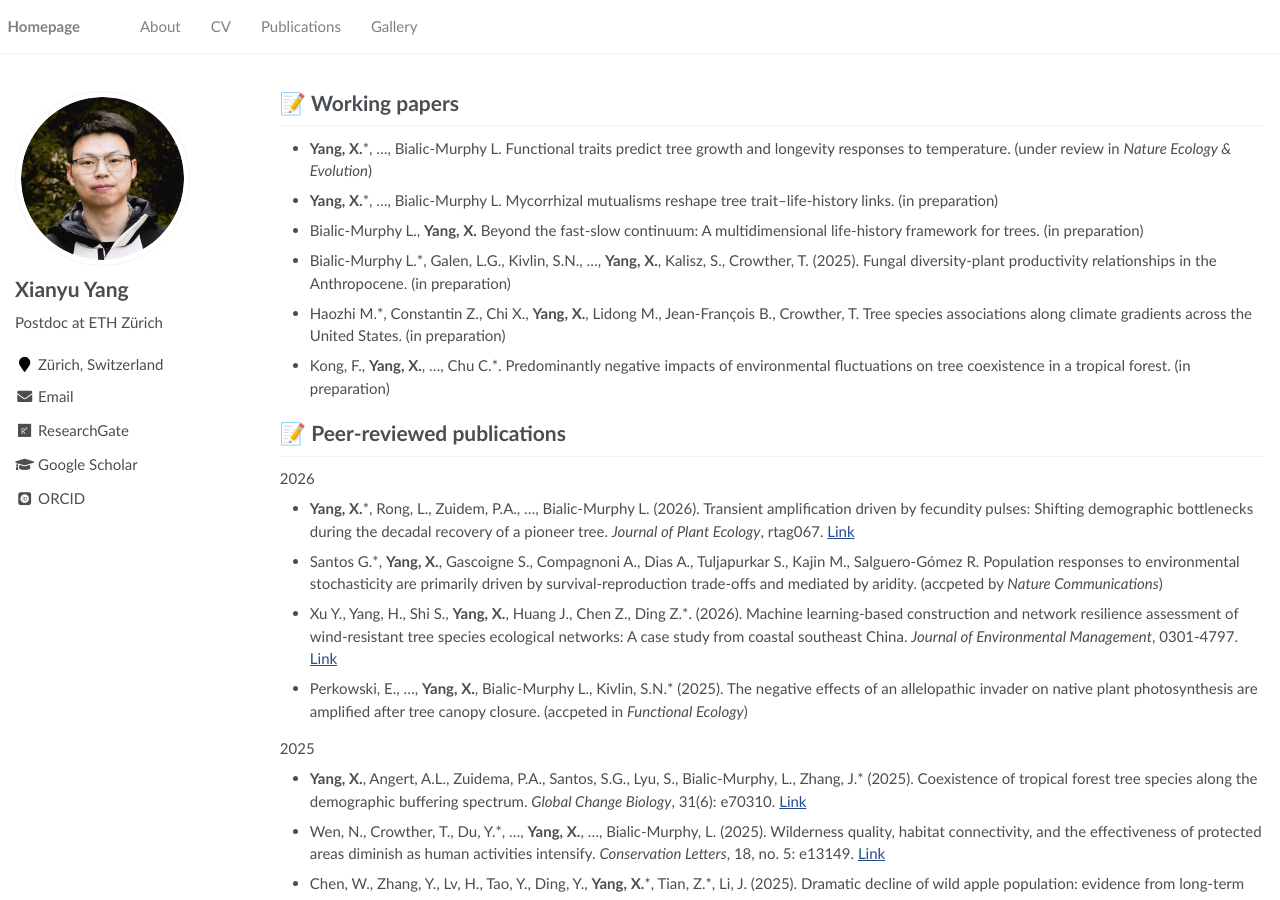
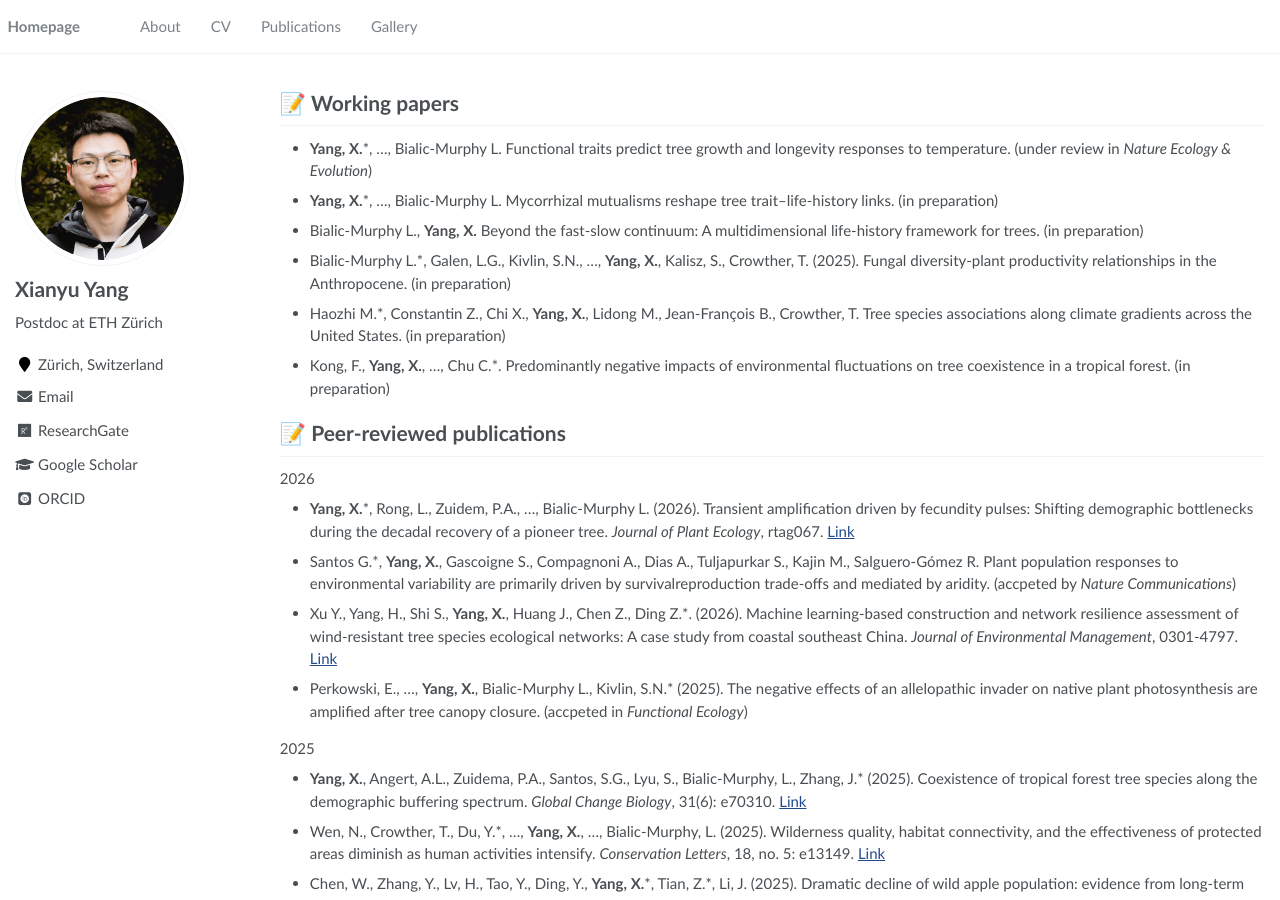
Before and after one commit to Xianyu-Yang/xianyu-yang.github.io, a Jekyll site: the page built from _pages/publications.md, in a window 1280 px wide and 900 px high. Built offline with Jekyll 4.4.1, drawn with Linux system fonts in a browser that asks for light colours; some web fonts are replaced.

Commit message:
Update publications.md

```diff
--- a/_pages/publications.md
+++ b/_pages/publications.md
@@ -24,7 +24,7 @@ author_profile: true
 2026
 -	**Yang, X.**\*, Rong, L., Zuidem, P.A., ..., Bialic-Murphy L. (2026). Transient amplification driven by fecundity pulses: Shifting demographic bottlenecks during the decadal recovery of a pioneer tree. _Journal of Plant Ecology_, rtag067. [Link](https://academic.oup.com/jpe/advance-article/doi/10.1093/jpe/rtag067/8586255?utm_source=authortollfreelink&utm_campaign=jpe&utm_medium=email&guestAccessKey=){:target="_blank"}
 
--	Santos G.\*, **Yang, X.**, Gascoigne S., Compagnoni A., Dias A., Tuljapurkar S., Kajin M., Salguero-Gómez R. Population responses to environmental stochasticity are primarily driven by survival-reproduction trade-offs and mediated by aridity. (accpeted by _Nature Communications_)
+-	Santos G.\*, **Yang, X.**, Gascoigne S., Compagnoni A., Dias A., Tuljapurkar S., Kajin M., Salguero-Gómez R. Plant population responses to environmental variability are primarily driven by survivalreproduction trade-offs and mediated by aridity. (accpeted by _Nature Communications_)
 
 -	Xu Y., Yang, H., Shi S., **Yang, X.**, Huang J., Chen Z., Ding Z.\*. (2026). Machine learning-based construction and network resilience assessment of wind-resistant tree species ecological networks: A case study from coastal southeast China. _Journal of Environmental Management_, 0301-4797. [Link](https://www.sciencedirect.com/science/article/pii/S0301479726007723?dgcid=coauthor){:target="_blank"}
 
```
